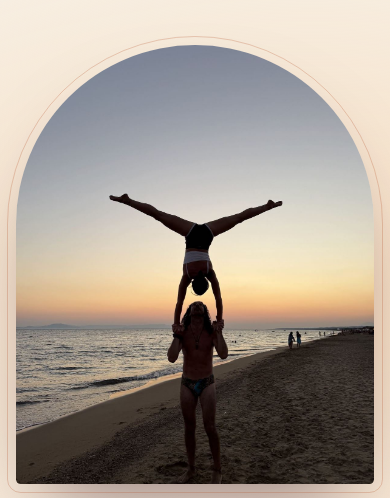
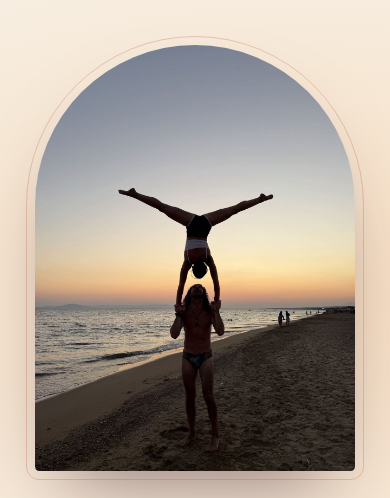
Before and after one commit to Clubdelacro1/acropa, a plain HTML site: page index.html in a window 390 px wide. Shown: the part 65-563 px from the top of the page. Drawn offline with Linux system fonts and the light colour scheme.

Commit message:
Hero photo: taller arch on small screens so both acrobats fit
Co-Authored-By: Claude Opus 5.5 <noreply@anthropic.com>

```diff
--- a/index.html
+++ b/index.html
@@ -15,7 +15,7 @@
 <link rel="preconnect" href="https://fonts.googleapis.com">
 <link rel="preconnect" href="https://fonts.gstatic.com" crossorigin>
 <link href="https://fonts.googleapis.com/css2?family=Noto+Serif+Display:ital,wght@0,300;0,400;1,300;1,400&family=Inter:wght@300;400;500&display=swap" rel="stylesheet">
-<link rel="stylesheet" href="styles.css?v=3">
+<link rel="stylesheet" href="styles.css?v=4">
 </head>
 <body>
 
--- a/styles.css
+++ b/styles.css
@@ -233,8 +233,8 @@ input:focus,textarea:focus{outline:0;border-color:var(--terra);box-shadow:0 0 0
   .hero-grid,.venue .wrap,.faq .wrap{grid-template-columns:1fr}
   .hero{padding-top:100px}
   .hero-art{max-width:420px;width:100%;margin:10px auto 0;order:-1}
-  .arch{aspect-ratio:auto;height:min(52vh,440px);outline-offset:8px}
-  .arch img{object-position:50% 30%}
+  .hero-art{max-width:min(330px,82vw)}
+  .arch{aspect-ratio:3/4;outline-offset:8px}
   .art-tag{display:none}
   .two{grid-template-columns:1fr}
   .nests{grid-template-columns:1fr 1fr}
```
Also changed, not shown: inscripcion.html (+1 -1 lines).
